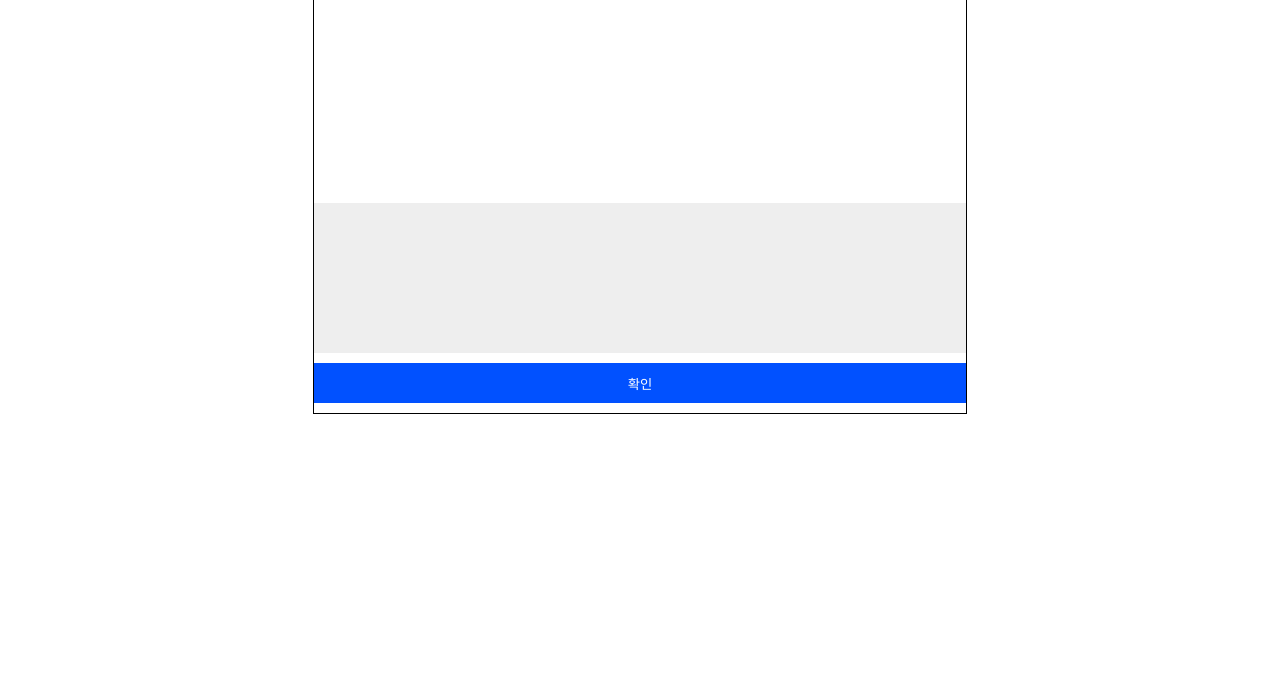
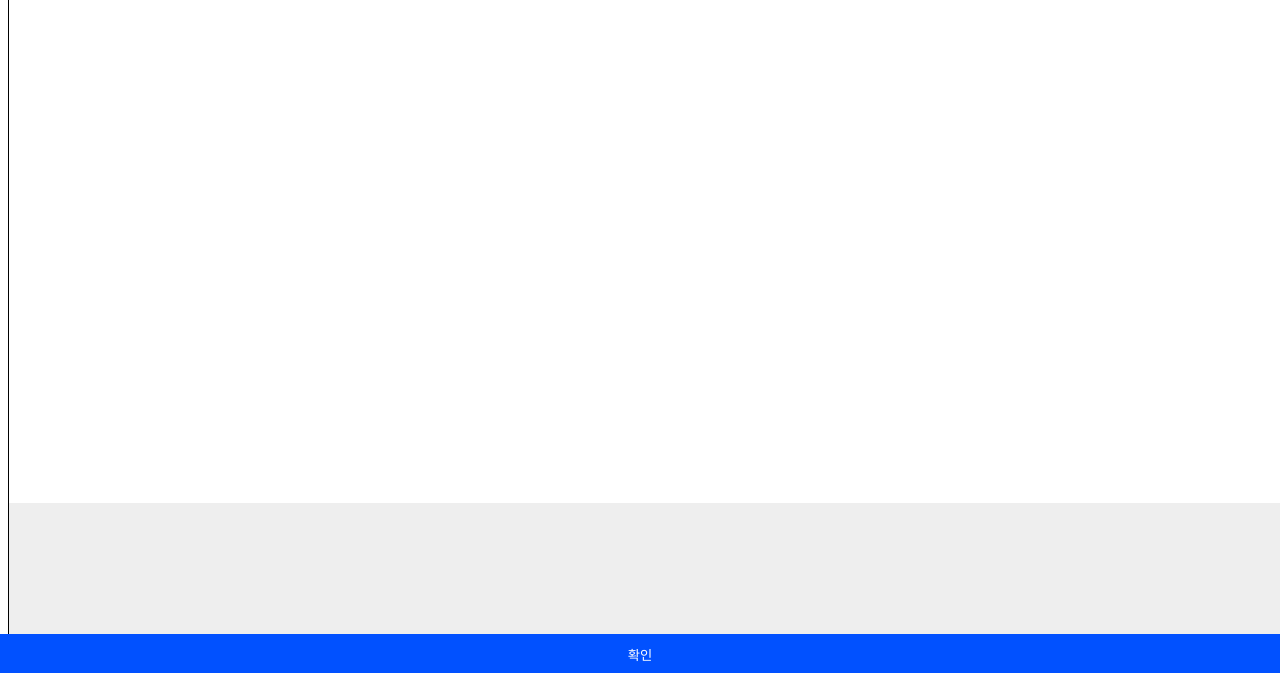
Before and after one commit to chamwiz/think_and_expression, a plain HTML site: page index.html in a window 1280 px wide. Shown: the part 116-789 px from the top of the page. Drawn offline with nearby package versions, Linux system fonts and the light colour scheme.

Commit message:
Add files via upload

```diff
--- a/index.html
+++ b/index.html
@@ -7,13 +7,19 @@
     <title>사고와표현</title>
     <script src="https://cdnjs.cloudflare.com/ajax/libs/Chart.js/2.4.0/Chart.min.js"></script>
     <style>
+        html {
+            height: 100%;
+        }
+        body {
+            height: 100%;
+        }
         #main {
             position: relative;
             padding: 10px;
             margin: auto;
             border: 1px solid black;
-            width: 50%;
-            height: 500px;
+            width: 100%;
+            height: 100%;
         }
         #question {
             margin: 20px;
@@ -33,7 +39,7 @@
             border: 0;
         }
         #check {
-            position: absolute;
+            position: fixed;
             left: 0;
             bottom: 10px;
             border: none;
@@ -55,7 +61,7 @@
 <body>
     <div id="main">
         <p id="question"></p>
-        <input id="answer" type="text"><br>
+        <input id="answer" autocomplete="off" type="text"><br>
         <canvas id="myChart"></canvas>
         <p id="countdown"></p>
         <img src="" id="smile">
```
